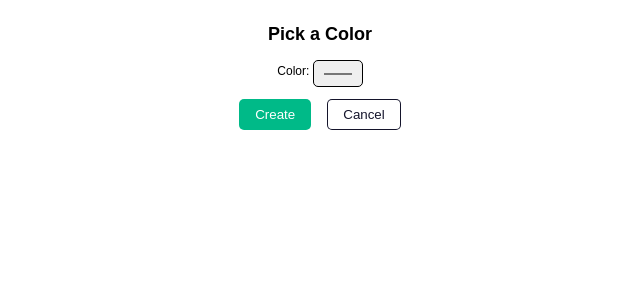
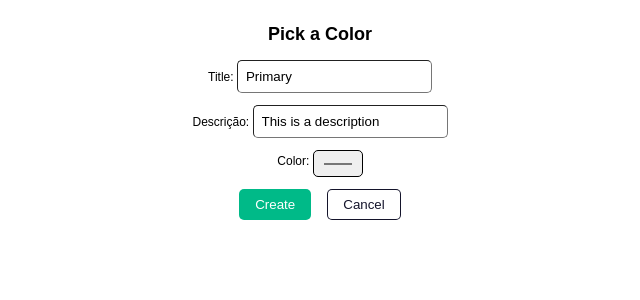
Before and after one commit to Futhememe/fuh-color-figma-plugin, a React app: page / in a window 1280 px wide. Shown: the top 300 px of the page, without its empty margins (320-960 px from the left). Built offline with nearby package versions, Linux system fonts and the light colour scheme.

Commit message:
💄 new textfields

```diff
--- a/src/app/components/App.tsx
+++ b/src/app/components/App.tsx
@@ -6,23 +6,37 @@ import { Container, PrimaryButton, Button, Textfield } from "../styles/index";
 declare function require(path: string): any;
 
 const App = ({}) => {
-  // const countTextbox = useRef<HTMLInputElement>(undefined);
+  const titleTextbox = useRef<HTMLInputElement>(undefined);
+  const subtitleTextbox = useRef<HTMLInputElement>(undefined);
   const colorTextbox = useRef<HTMLInputElement>(undefined);
 
-  // const countRef = useCallback((element: HTMLInputElement) => {
-  //   if (element) element.value = "1";
-  //   countTextbox.current = element;
-  // }, []);
+  const textRef = useCallback((element: HTMLInputElement) => {
+    if (element) element.value = "Primary";
+    titleTextbox.current = element;
+  }, []);
+
+  const subtitleRef = useCallback((element: HTMLInputElement) => {
+    if (element) element.value = "This is a description";
+    subtitleTextbox.current = element;
+  }, []);
 
   const colorRef = useCallback((element: HTMLInputElement) => {
     if (element) colorTextbox.current = element;
   }, []);
 
   const onCreate = useCallback(() => {
-    // const count = parseInt(countTextbox.current.value, 10);
+    const title = String(titleTextbox.current.value);
+    const description = String(subtitleTextbox.current.value);
     const color = String(colorTextbox.current.value);
     parent.postMessage(
-      { pluginMessage: { type: "create-card", hex: color } },
+      {
+        pluginMessage: {
+          type: "create-card",
+          hex: color,
+          title: title,
+          description,
+        },
+      },
       "*"
     );
   }, []);
@@ -44,9 +58,12 @@ const App = ({}) => {
   return (
     <Container>
       <h2>Pick a Color</h2>
-      {/* <p>
-        Count: <Textfield ref={countRef} />
-      </p> */}
+      <p>
+        Title: <Textfield ref={textRef} />
+      </p>
+      <p>
+        Descrição: <Textfield ref={subtitleRef} />
+      </p>
       <p>
         Color: <Textfield type="color" ref={colorRef} />
       </p>
```
